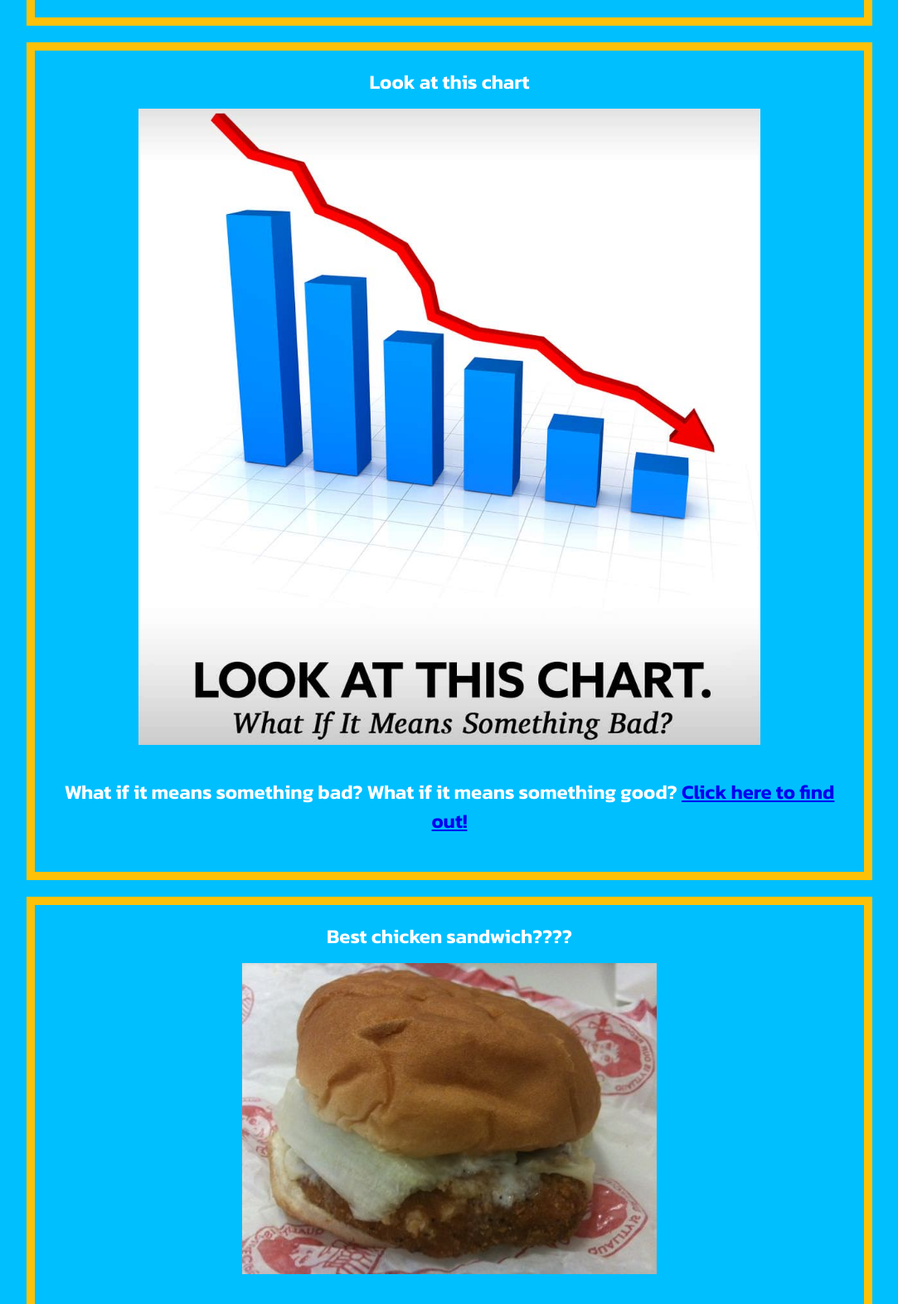
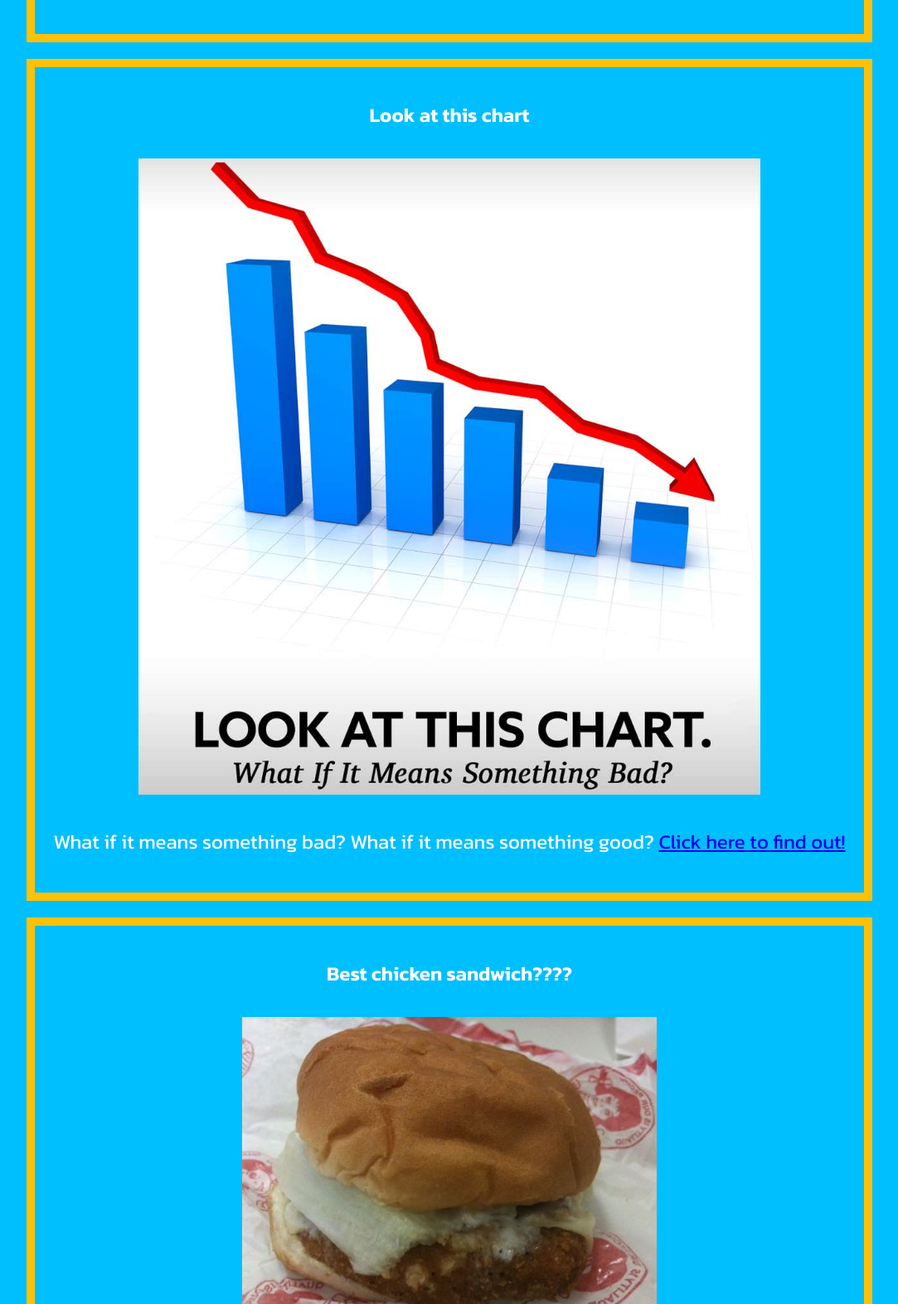
Before and after one commit to staten-island-tech/css-blogpost-project-wrrius, a plain HTML site: page index.html in a window 1280 px wide. Shown: the part 895-2467 px from the top of the page at 83% size, without its empty margins (108-1191 px from the left). Drawn offline with Linux system fonts and the light colour scheme.

Commit message:
Got rid of breaks

```diff
--- a/index.html
+++ b/index.html
@@ -12,28 +12,33 @@
       rel="stylesheet"
     />
   </head>
+  <body>
     <h1 class="Header">Header of blog</h1>
-    <h2 class="Blog-header">
-      Another Mario Bros. movie is being made <br />
+    <div class="Blogs">
+    <h2>
+      Another Mario Bros. movie is being made </h2>
       <img class="images" id="Mario" src="Images/Mario Pratt.png" alt="" />
-      <p>
+      <p class="Subtext">
         On the 9/23/2021 Nintendo direct, Nintendo announced a new Super Mario Bros. movie. Before this, there was a Super Mario Bros. movie that recieved a 28% on Rotten Tomatoes. This second movie will feature Chris Pratt as Mario and Seth Rogen as Donkey Kong. <a href="https://variety.com/2021/film/news/super-mario-bros-movie-cast-chris-pratt-1235072946/">Proof of the mario movie</a>
       </p>
-    </h2>
-    <h2 class="Blog-header">
-      Look at this chart <br />
+  </div>
+  <div class="Blogs">
+    <h2>
+      Look at this chart </h2>
       <img class="images" id="Chart" src="Images/look at this chart.jpg" alt="" />
-      <p>
+      <p class="Subtext">
         What if it means something bad? What if it means something good? <a href="https://www.theonion.com/look-at-this-chart-what-if-it-means-something-bad-1847730222">Click here to find out!</a>
       </p>
-    </h2>
-    <h2 class="Blog-header">
-      Best chicken sandwich???? <br />
+  </div>
+  <div class="Blogs">
+    <h2>
+      Best chicken sandwich????     </h2>
       <img class="images" src="Images/Wendy sandwich.jpg" alt="" />
-      <p>
+      <p class="Subtext">
         What is the best chicken sandwich???? A poll created by Michael Whalen has revealed that, in the views of the public, the Wendy's chicken sandwich is the best chicken sandwich. The other choices people could've picked are McDonald's, Chick-fil-a, KFC, and Popeyes. <a href="https://order.wendys.com/product/30016/crispy-chicken-sandwich">Click here to see the outcome of the poll!</a>
       </p>
-    </h2>
+
+    </div>
     <a href="https://order.wendys.com/product/30016/crispy-chicken-sandwich"><img class="ads" src="Images/Wendy ad horizontal.jpg" id="ad1"/>     <img class="ads" src="Images/Wendy ad horizontal.jpg" id="ad2"/>
     </a>
   </body>
--- a/style.css
+++ b/style.css
@@ -4,15 +4,18 @@ body {
     background-color: deepskyblue;
     font-family: 'Kanit', sans-serif;
     align-items: center;
-    margin: 20px 0px 0px 20px;
+    margin: 0px 0px 0px 20px;
 }
-.Blog-header {
+.Blogs {
     align-items: center;
     border: 10px solid #FFC107 ;
     background-color: deepskyblue;
     padding: 20px;
     width: 75vw;
     margin: 20px auto;
+}
+.Subtext {
+    font-size: 150%;
 }
 #Mario {
     width: 900px;
@@ -27,7 +30,7 @@ body {
     object-position: -100% 56%;
 }
 .images {
-    margin: 15px auto;
+    margin: 15px;
 }
 .ads {
     width: 808px;
```
